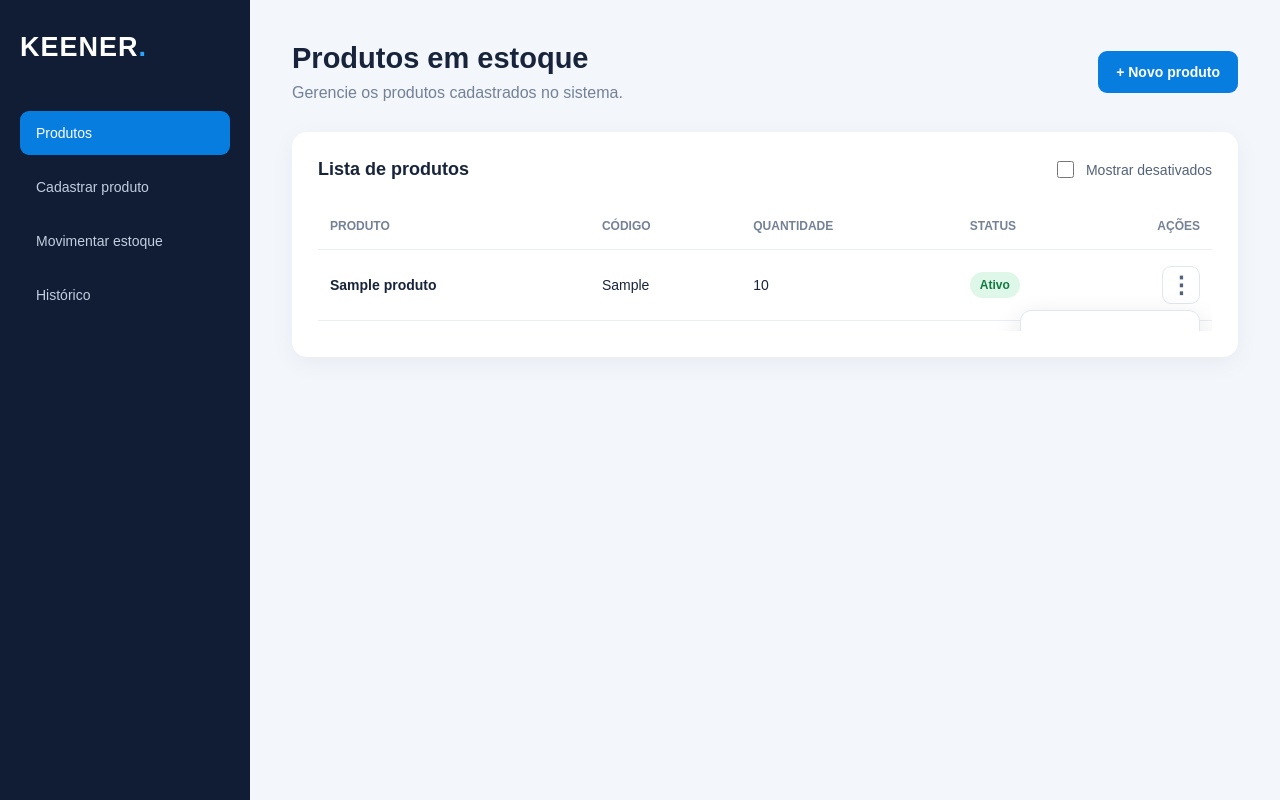
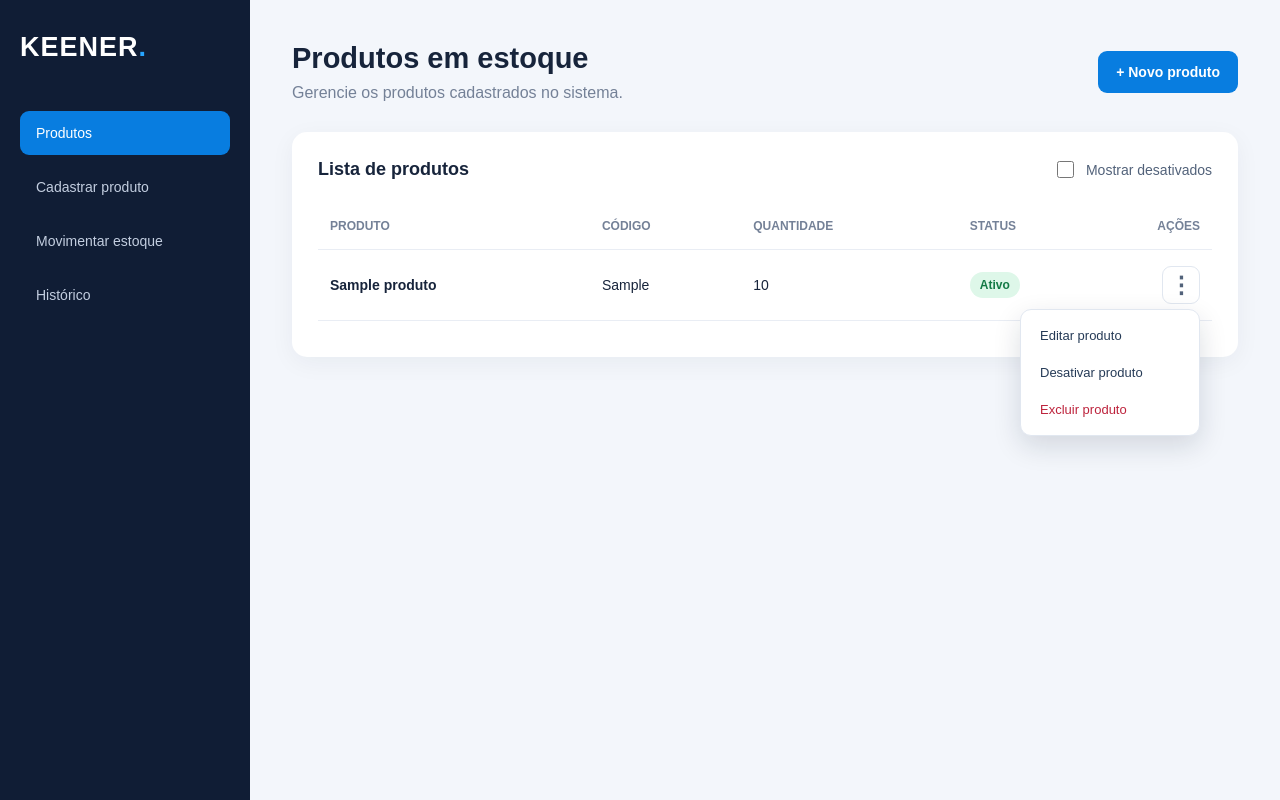
Before and after one commit to DutraDEV99/case-estoque-keener, a Django app: page /produtos/ in a window 1280 px wide, after a click that opens the changed part. Run offline with Django 5.2, Linux system fonts and the light colour scheme; a user stored in the database is signed in; tables that the repository leaves empty hold one stand-in row (values such as "Sample post").

Commit message:
Corrigir exibicao do menu de acoes dos produtos

```diff
--- a/estoque/templates/estoque/produtos.html
+++ b/estoque/templates/estoque/produtos.html
@@ -211,11 +211,15 @@
         }
 
         .dropdown-menu {
-            position: absolute;
-            right: 0;
-            top: 44px;
-            z-index: 20;
+            position: fixed;
+            left: 0;
+            top: 0;
+            right: auto;
+            z-index: 1000;
             width: 180px;
+            max-width: calc(100vw - 16px);
+            max-height: calc(100dvh - 16px);
+            overflow-y: auto;
             padding: 7px;
             background: white;
             border: 1px solid #e1e7f0;
@@ -496,6 +500,47 @@
             );
         }
 
+        function posicionarMenu(dropdown) {
+            const botao = dropdown.querySelector("summary");
+            const menu = dropdown.querySelector(".dropdown-menu");
+            const areaBotao = botao.getBoundingClientRect();
+            const margem = 8;
+            const alturaMenu = menu.offsetHeight;
+            const larguraMenu = menu.offsetWidth;
+            const espacoAbaixo = window.innerHeight - areaBotao.bottom;
+            const espacoAcima = areaBotao.top;
+
+            let topo;
+
+            if (
+                espacoAbaixo >= alturaMenu + margem ||
+                espacoAbaixo >= espacoAcima
+            ) {
+                topo = areaBotao.bottom + 5;
+            } else {
+                topo = areaBotao.top - alturaMenu - 5;
+            }
+
+            topo = Math.max(
+                margem,
+                Math.min(
+                    topo,
+                    window.innerHeight - alturaMenu - margem
+                )
+            );
+
+            const esquerda = Math.max(
+                margem,
+                Math.min(
+                    areaBotao.right - larguraMenu,
+                    window.innerWidth - larguraMenu - margem
+                )
+            );
+
+            menu.style.top = topo + "px";
+            menu.style.left = esquerda + "px";
+        }
+
         document.addEventListener("click", function(event) {
             document.querySelectorAll(
                 "details.dropdown[open]"
@@ -510,7 +555,8 @@
             "details.dropdown"
         ).forEach(function(menu) {
             menu.addEventListener("toggle", function() {
-                if (menu.open) {
+                if (!menu.open) return;
+
                 document.querySelectorAll(
                     "details.dropdown[open]"
                 ).forEach(function(outroMenu) {
@@ -518,8 +564,37 @@
                         outroMenu.removeAttribute("open");
                     }
                 });
+
+                posicionarMenu(menu);
+            });
+        });
+
+        function atualizarMenusAbertos() {
+            document.querySelectorAll(
+                "details.dropdown[open]"
+            ).forEach(posicionarMenu);
         }
+
+        window.addEventListener(
+            "resize",
+            atualizarMenusAbertos
+        );
+
+        window.addEventListener(
+            "scroll",
+            atualizarMenusAbertos,
+            true
+        );
+
+        document.addEventListener("keydown", function(event) {
+            if (event.key === "Escape") {
+                document.querySelectorAll(
+                    "details.dropdown[open]"
+                ).forEach(function(menu) {
+                    menu.removeAttribute("open");
+                    menu.querySelector("summary").focus();
                 });
+            }
         });
 
         alternarDesativados();
```
Lines whose indentation alone changed are shown as unchanged.
